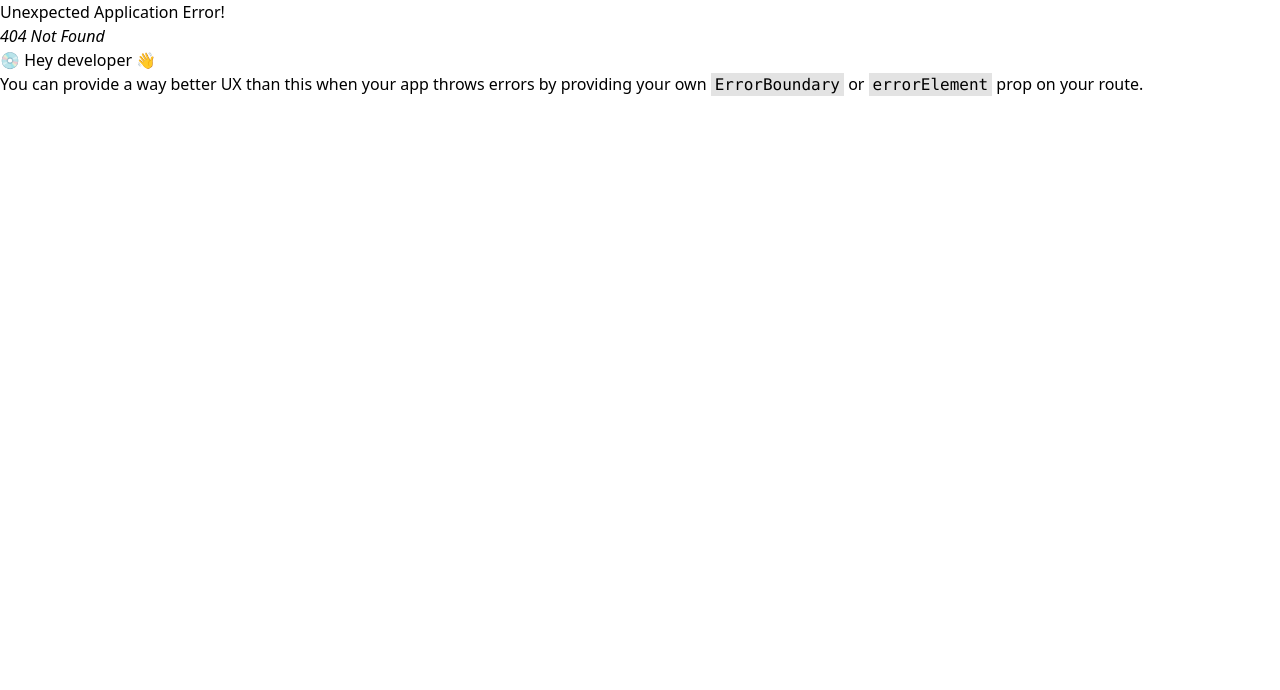
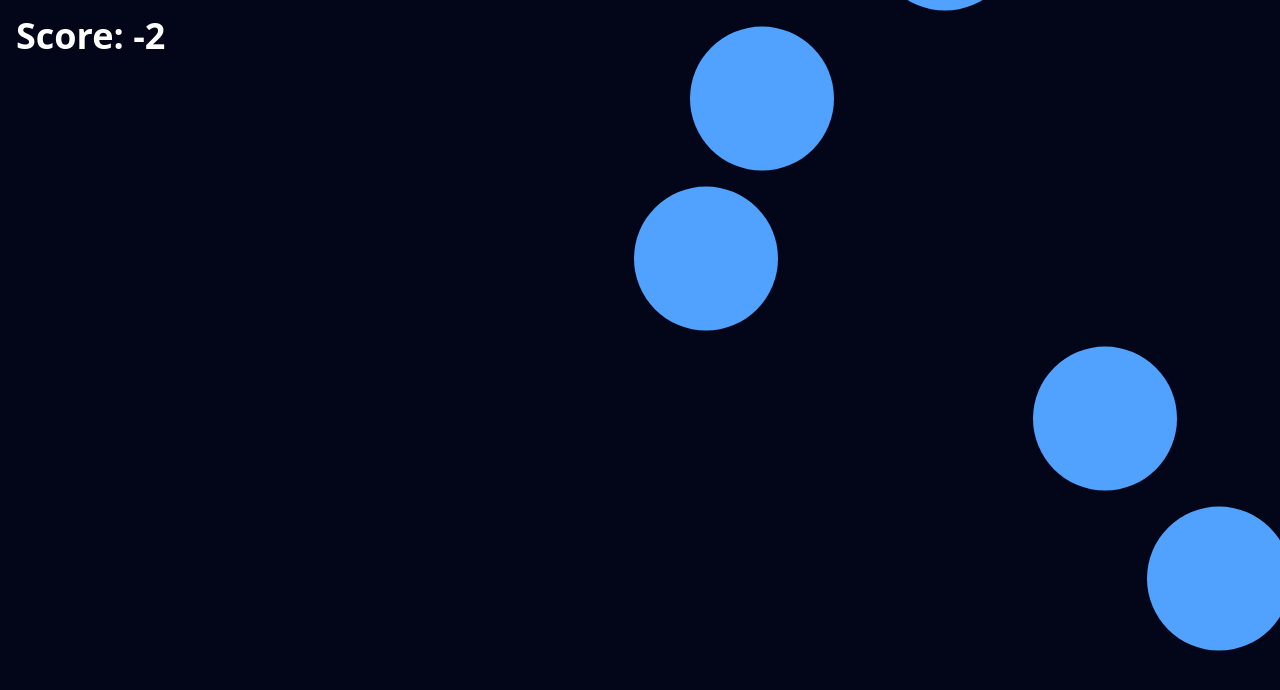
Before and after one commit to Harshil000/2-Devs, a React (Vite) app in the folder client/: page /play in a window 1280 px wide. Before the commit this address had no page. Shown: the top 690 px of the page. Built offline with nearby package versions, Linux system fonts and the light colour scheme.

Commit message:
Created Game Screen with inital game logic
Created Game Screen with inital game logic

```diff
--- a/client/package.json
+++ b/client/package.json
@@ -11,6 +11,7 @@
   },
   "dependencies": {
     "@auth0/auth0-react": "^2.3.0",
+    "@gsap/react": "^2.1.2",
     "@tailwindcss/vite": "^4.0.17",
     "aos": "^2.3.4",
     "dotenv": "^16.4.7",
@@ -18,7 +19,8 @@
     "react": "^19.0.0",
     "react-dom": "^19.0.0",
     "react-router-dom": "^7.4.1",
-    "tailwindcss": "^4.0.17"
+    "tailwindcss": "^4.0.17",
+    "uuid": "^11.1.0"
   },
   "devDependencies": {
     "@eslint/js": "^9.21.0",
--- a/client/src/App.jsx
+++ b/client/src/App.jsx
@@ -1,6 +1,7 @@
 import { createBrowserRouter, RouterProvider } from 'react-router-dom'
 import Home from './pages/Home'
 import './App.css'
+import GameScreen from './pages/GameScreen'
 
 function App() {
   const router = createBrowserRouter([
@@ -8,6 +9,10 @@ function App() {
       path: '/',
       element: <Home />,
     },
+    {
+        path: '/play',
+        element: <GameScreen />
+    }
   ])
 
   return (
--- /dev/null
+++ b/client/src/pages/GameScreen.jsx
@@ -0,0 +1,69 @@
+import gsap from 'gsap'
+import { useGSAP } from '@gsap/react'
+import React, { useEffect, useRef, useState } from 'react'
+import { v4 as uuidv4 } from 'uuid'
+
+const GameScreen = () => {
+
+    const [balloons, setBalloons] = useState([])
+    const [score, setScore] = useState(0)
+
+    useEffect(()=> {
+        const interval = setInterval(()=> {
+            addBalloon()
+        }, 1000)
+        return () => clearInterval(interval)
+    }, [])
+
+    const addBalloon = () => {
+        const id = uuidv4()
+        const ref = React.createRef()
+        const left = Math.random()*90
+        const newBalloon = {id, ref, left}
+
+        setBalloons(prev => [...prev, newBalloon])
+
+    setTimeout(()=> {
+        if(ref.current) {
+            gsap.to(ref.current, {
+                y: -window.innerHeight,
+                duration: 5,
+                ease: 'linear',
+                onComplete: () => handleMiss(id)
+            })
+        }
+    }, 50)
+    }
+
+    const handlePop = id => {
+        setBalloons(prev=>prev.filter(b=>b.id!==id))
+        setScore(prev=>prev+5)
+    }
+
+    const handleMiss = id => {
+        setBalloons(prev=>prev.filter(b=>b.id!==id))
+        setScore(prev=>prev-1)
+    }
+
+
+
+  return (
+    <div className='w-full h-screen bg-slate-950 relative overflow-hidden'>
+      <h2 className='absolute top-4 left-4 text-white text-4xl font-semibold'>Score: {score}</h2>
+      {
+        balloons.map((balloon)=> (
+            <div
+            key={balloon.id}
+            ref={balloon.ref}
+            className='absolute bottom-0 h-36 w-36 bg-blue-400 rounded-full cursor-pointer'
+            style={{left: `${balloon.left}%`}}
+            onClick={()=>handlePop(balloon.id)}
+            >
+            </div>
+        ))
+      }
+    </div>
+  )
+}
+
+export default GameScreen
--- a/client/src/pages/Home.jsx
+++ b/client/src/pages/Home.jsx
@@ -6,6 +6,7 @@ import LoadingScreen from './Loading';
 import '../styles/Home.css'
 import AOS from 'aos';
 import "aos/dist/aos.css";
+import { Link } from 'react-router-dom';
 
 const Home = () => {
 
@@ -30,6 +31,7 @@ const Home = () => {
 
     const saveUser = async () => {
         setSavedUser(true)
+        setPlayer(user.name)
         const response = await fetch("http://localhost:3000/save-user", {
             method: "POST",
             headers: { "Content-Type": "application/json" },
@@ -71,6 +73,8 @@ const Home = () => {
                     </div> : <div className='flex flex-col space-x-2 gap-2'>
                         <span className='text-blue-400'>Hello , <span className='text-green-300'> {user.name} </span></span>
                         <span onClick={() => logout({ logoutParams: { returnTo: window.location.origin } })} className='logoutBtn'>Logout</span>
+                        {/* <span onClick={() => logout({ logoutParams: { returnTo: window.location.origin } })} className='cursor-pointer bg-red-500 hover:bg-red-700 transition-all w-fit px-2 text-white rounded-md'>LogOut</span> */}
+                        <span onClick={() => logout({ logoutParams: { returnTo: window.location.origin } })} className='logoutBtn'>Log Out</span>
                     </div>}
                 </nav>
                 <div className="container mx-auto px-4 py-8 flex justify-evenly h-[60vh]">
@@ -122,9 +126,9 @@ const Home = () => {
                     </div>
                 </div>
                 <div data-aos={"fade-up"} data-aos-delay={"1200"} className='w-full flex justify-center items-center h-[20vh]'>
-                    <button class="plybtn"> Play !
-                    </button>
-                </div>
+                     <Link to='/play' class="plybtn"> Play !
+                     </Link>
+                 </div>
             </div>
         </>
     )
--- a/client/src/styles/Home.css
+++ b/client/src/styles/Home.css
@@ -96,13 +96,13 @@
     padding: 0.8em 1.75em;
     background-color: transparent;
     border-radius: 6px;
-    border: .3px solid var(--color);
+    border: 3px solid var(--color);
     transition: .5s;
     position: relative;
     overflow: hidden;
     cursor: pointer;
     z-index: 1;
-    font-weight: 300;
+    font-weight: 800;
     font-size: 17px;
     font-family: 'Roboto', 'Segoe UI', sans-serif;
     text-transform: uppercase;
```
Also changed, not shown: 1 other file (tests, documents, lock files or other folders).
